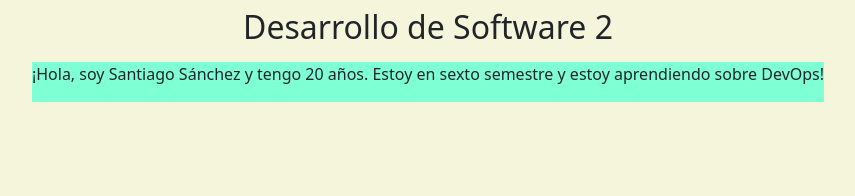
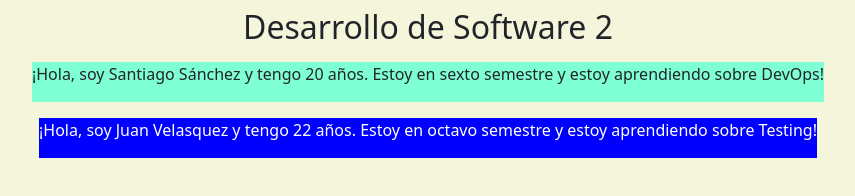
Before and after one commit to SantiagoEsquivelHub/Git_Flow, a plain HTML site: page index.html in a window 1280 px wide. Shown: the whole page, without its empty margins (212-1067 px from the left). Drawn offline with nearby package versions, Linux system fonts and the light colour scheme.

Commit message:
parrafo juan

```diff
--- a/index.html
+++ b/index.html
@@ -20,6 +20,12 @@
             </p>
         </div>
 
+        <div class="m-2" style="background-color: blue;">
+            <p style="color: white">¡Hola, soy Juan Velasquez y tengo 22 años. Estoy en octavo semestre y estoy
+                aprendiendo sobre Testing!
+            </p>
+        </div>
+
     </section>
 </body>
 
```
